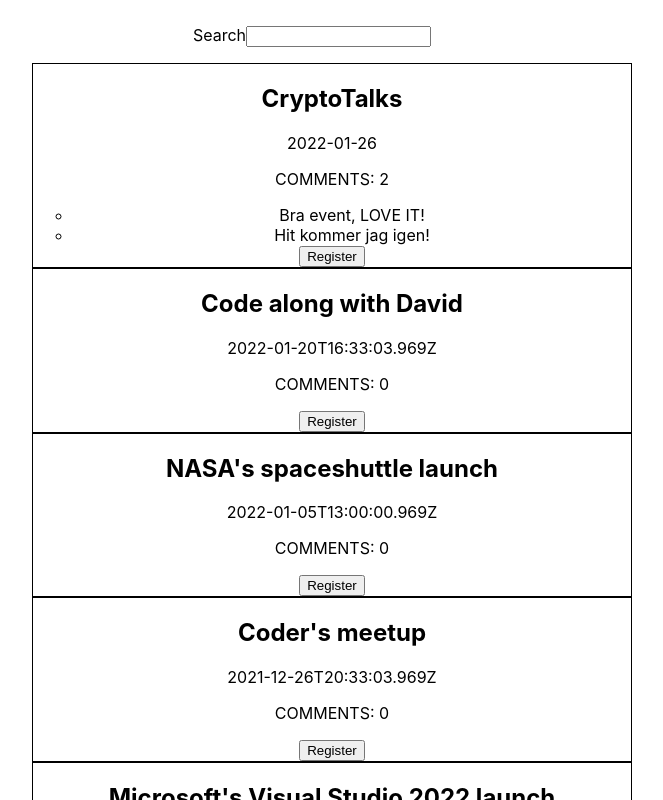
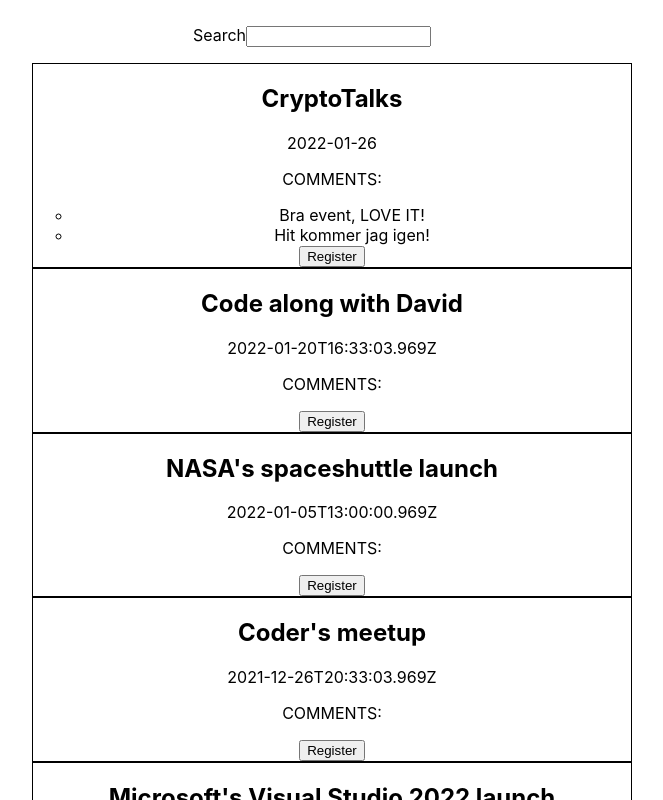
Before and after one commit to codeninjah/uppgift-design-patterns, a React (Create React App) app in the folder uppgift-design-patterns/: page / in a window 1280 px wide. Shown: the top 800 px of the page, without its empty margins (328-991 px from the left). Built offline with nearby package versions, Linux system fonts and the light colour scheme.

Commit message:
Kommer ingenvart

```diff
--- a/uppgift-design-patterns/src/components/MeetupItem.tsx
+++ b/uppgift-design-patterns/src/components/MeetupItem.tsx
@@ -13,9 +13,9 @@ const MeetupItem = ({id, name, date, comments}:IMeetup) => {
             <p>{date}</p>
             <div>
 
-                <p>COMMENTS: {comments.length}</p>
+                <p>COMMENTS: </p>
 
-                <ul>
+                 <ul>
                     {
                         comments.map(item => <li>{item}</li>)
                     }
--- a/uppgift-design-patterns/src/components/MeetupsView.tsx
+++ b/uppgift-design-patterns/src/components/MeetupsView.tsx
@@ -48,9 +48,6 @@ export const MeetupsView = () => {
             setShowComments(newCommentsList)
     }
 
-    useEffect(() => {
-        setShowComments(showComments)
-    })
 
     const [inputValue, setInputValue] = useState<string>("")
     //Följande funktion gör typ inget just nu
@@ -110,7 +107,7 @@ export const MeetupsView = () => {
                     sortedmeetupsList.filter((item: any) => item.date.includes(inputValue)).map((item: any) =>
                             <li>
                                 <article key={item.id} onClick={() => goToMeetup(item.id)}>
-                                    <MeetupItem key={item.id} id={item.id} name={item.name} date={item.date} comments={item.comments}/>
+                                    <MeetupItem key={item.id} id={item.id} name={item.name} date={item.date} comments={item.comments} />
                                         { showButton ? <button onClick={registerBtnStuff} data-test="meetups-input">Register</button> : <></> }
 
                             {/* Följande har bortkommenterats för att få applikationen att köra igång */}
```
